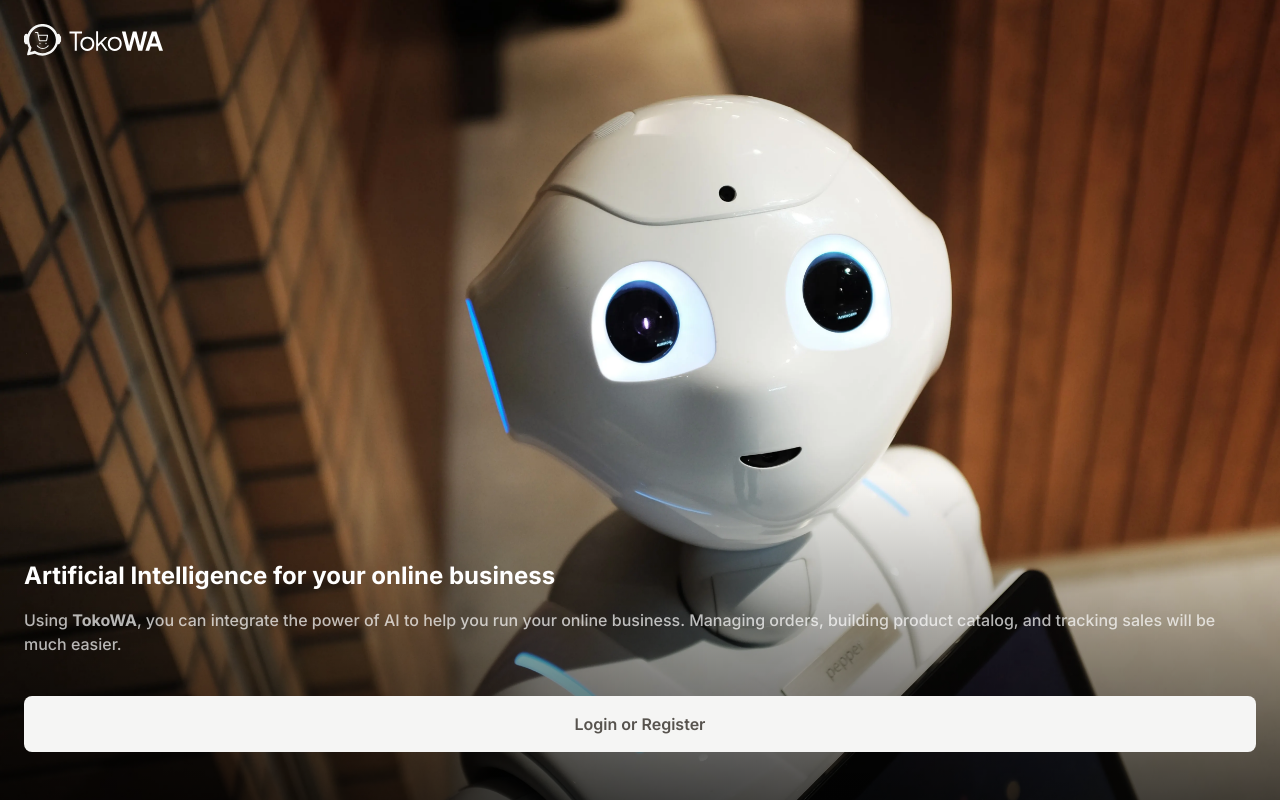
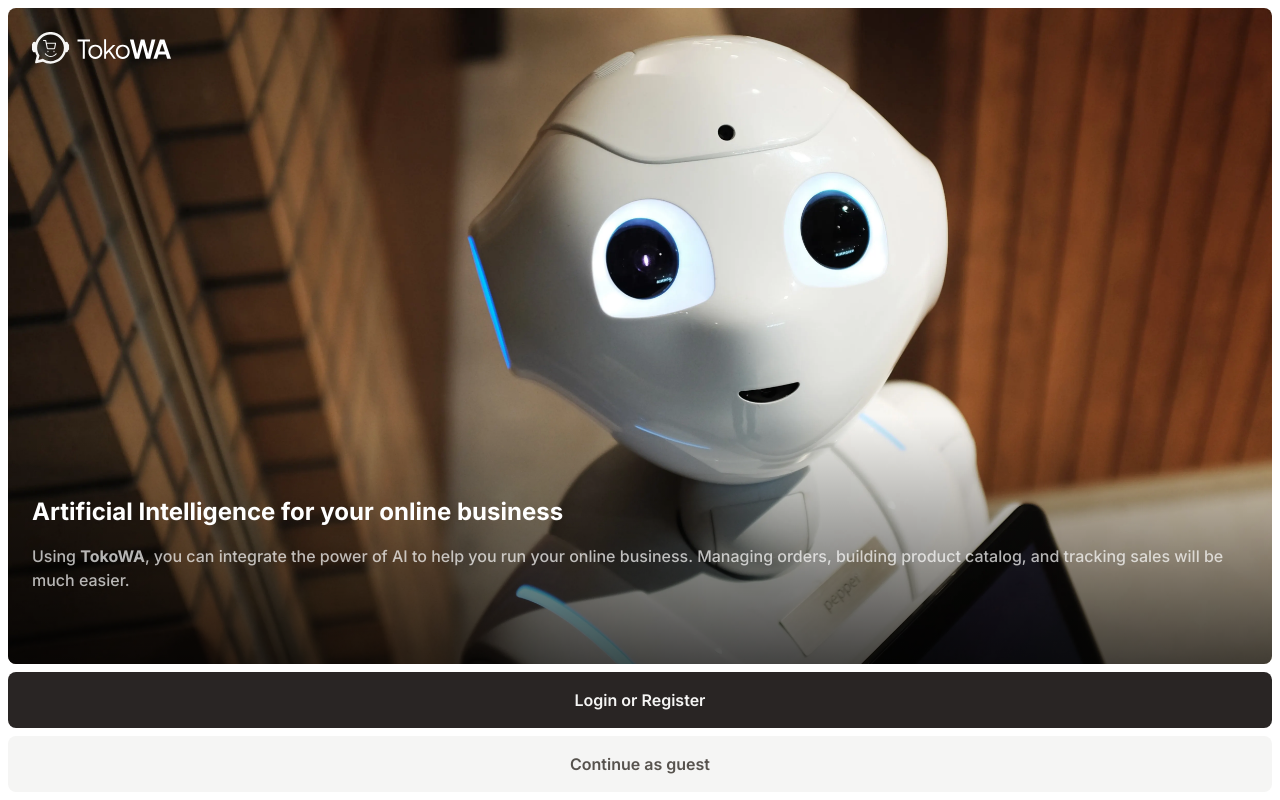
Before and after one commit to ariadng/tokowa, a React (Vite) app: page / in a window 1280 px wide. Built offline with nearby package versions, Linux system fonts and the light colour scheme.

Commit message:
Update home page design

```diff
--- a/src/pages/welcome/styles/_mobile.scss
+++ b/src/pages/welcome/styles/_mobile.scss
@@ -1,9 +1,9 @@
 .WelcomePage {
-
+	@apply p-2 gap-2;
 
 	.Cover {
 		@apply relative grow shrink;
-		@apply flex flex-col;
+		@apply flex flex-col rounded-lg overflow-hidden;
 
 		.Logo {
 			@apply relative shrink-0 grow-0 z-[10];
@@ -41,4 +41,8 @@
 
 	} // .Cover
 
+	.LoginActions {
+		@apply flex flex-col gap-2;
+	} // .LoginActions
+
 } // .WelcomePage
--- a/src/pages/welcome/welcome.page.tsx
+++ b/src/pages/welcome/welcome.page.tsx
@@ -28,10 +28,14 @@ export function WelcomePage() {
 						and tracking sales will be much easier.
 					</p>
 
-					<Button label="Login or Register" />
 				</div>
+
 			</div>
 
+			<div className={styles.LoginActions}>
+				<Button label="Login or Register" color="dark" />
+				<Button label="Continue as guest" />
+			</div>
 
 
 		</PageView>
```
